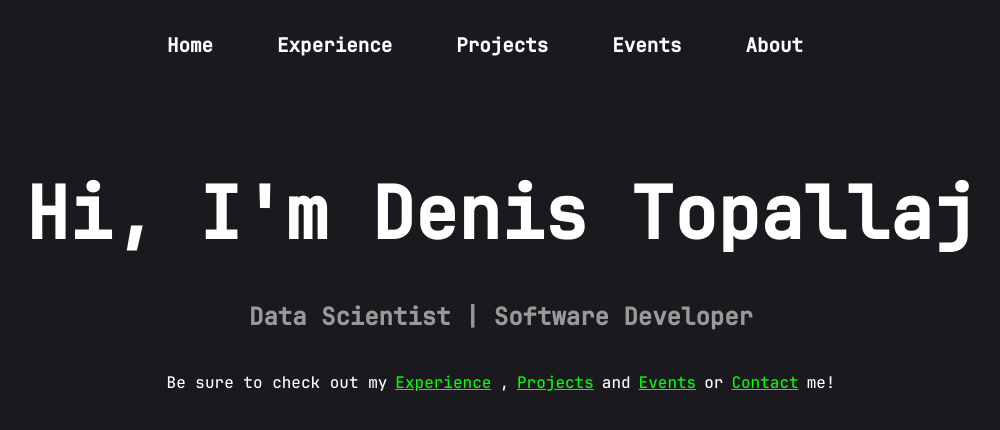
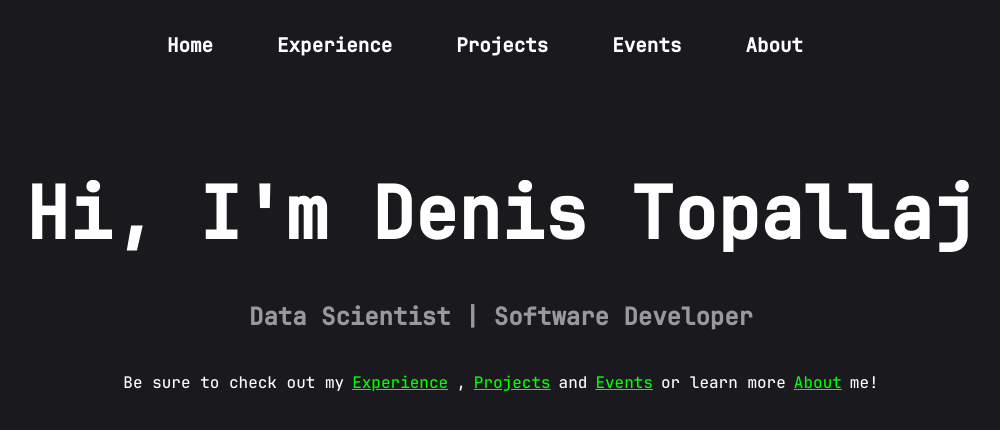
Before and after one commit to Detopall/portfolio, a React (Vite) app: page / in a window 1280 px wide. Shown: the top 430 px of the page, without its empty margins (139-1139 px from the left). Built offline with nearby package versions, Linux system fonts and the light colour scheme.

Commit message:
modified: about section to contain a bit more information about me, firebase cache

```diff
--- a/src/App.css
+++ b/src/App.css
@@ -488,6 +488,11 @@ h1.hero-name {
 
 #about {
 	text-align: center;
+	display: flex;
+	justify-content: center;
+	align-items: center;
+	flex-flow: column wrap;
+	margin: 3.5rem 10rem;
 }
 
 #about h2 {
@@ -515,6 +520,11 @@ h1.hero-name {
 	width: 150px;
 	height: 50px;
 	object-fit: contain;
+}
+
+.about-container span {
+	font-weight: bold;
+	color: var(--green);
 }
 
 /* Error Styles */
--- a/src/components/pages/About.tsx
+++ b/src/components/pages/About.tsx
@@ -17,6 +17,7 @@ function About() {
 	return (
 		<section id="about" className="about-container">
 			<h2> About </h2>
+			<p>Hello there! I'm <span className="about-span">Denis Topallaj</span>, an enthusiastic applied computer science student with a keen passion for <span className="about-span">Software Engineering</span> and <span className="about-span">AI</span>. Through my journey, I've crafted projects that not only showcase my skills but also reflect my deep interest in these dynamic fields. Join me as I navigate the ever-evolving landscape of technology and bring ideas to life through code.</p>
 			<p> I would love to hear from you! </p>
 			<div id="badges">
 				<a href="mailto:denis.topallaj13@gmail.com">
--- a/src/components/pages/Home.tsx
+++ b/src/components/pages/Home.tsx
@@ -20,9 +20,9 @@ function Home() {
 				<span className="hero-span">
 					<Link to="/events">Events</Link>
 				</span>
-				or
+				or learn more
 				<span className="hero-span">
-					<Link to="/contact">Contact</Link>
+					<Link to="/about">About</Link>
 				</span>
 				me!
 			</p>
```
